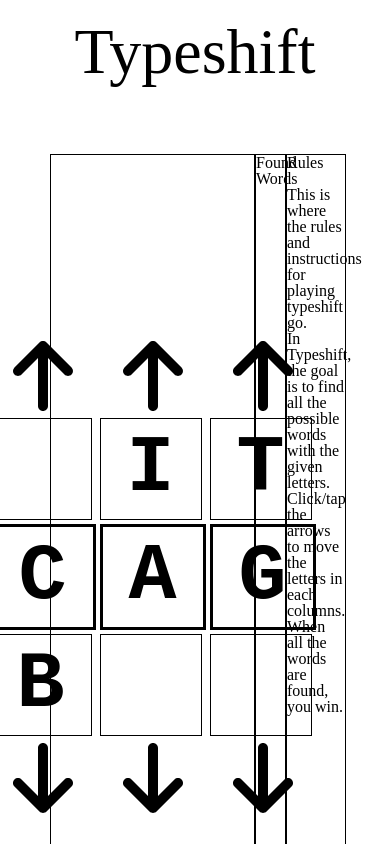
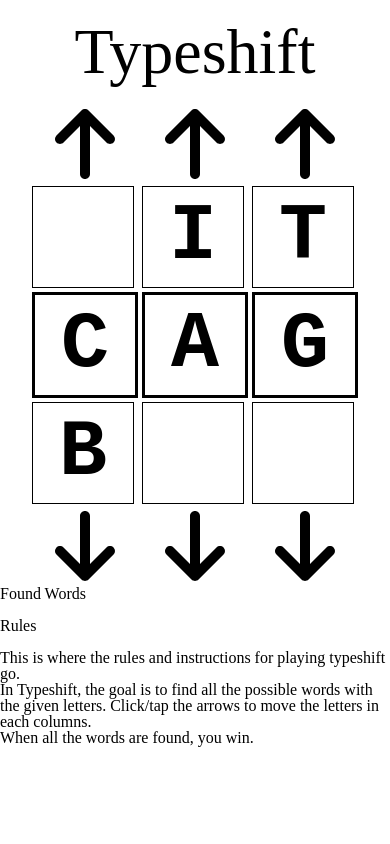
Before and after one commit to suzuhe481/typeshift, a React (Vite) app: page / in a window 390 px wide. Shown: the top 844 px of the page. Built offline with nearby package versions, Linux system fonts and the light colour scheme.

Commit message:
Simple stylings for mobile and desktop

```diff
--- a/src/components/GameContainer/GameContainer.scss
+++ b/src/components/GameContainer/GameContainer.scss
@@ -1,3 +1,10 @@
+div.game-container {
+  display: flex;
+  flex-direction: column;
+}
+
+/* Stylings for desktops */
+@media screen and (min-width: 600px) {
   div.game-container {
     display: flex;
     flex-direction: row;
@@ -21,3 +28,4 @@ div.game-container {
       width: 20%;
     }
   }
+}
```
Lines whose indentation alone changed are shown as unchanged.
